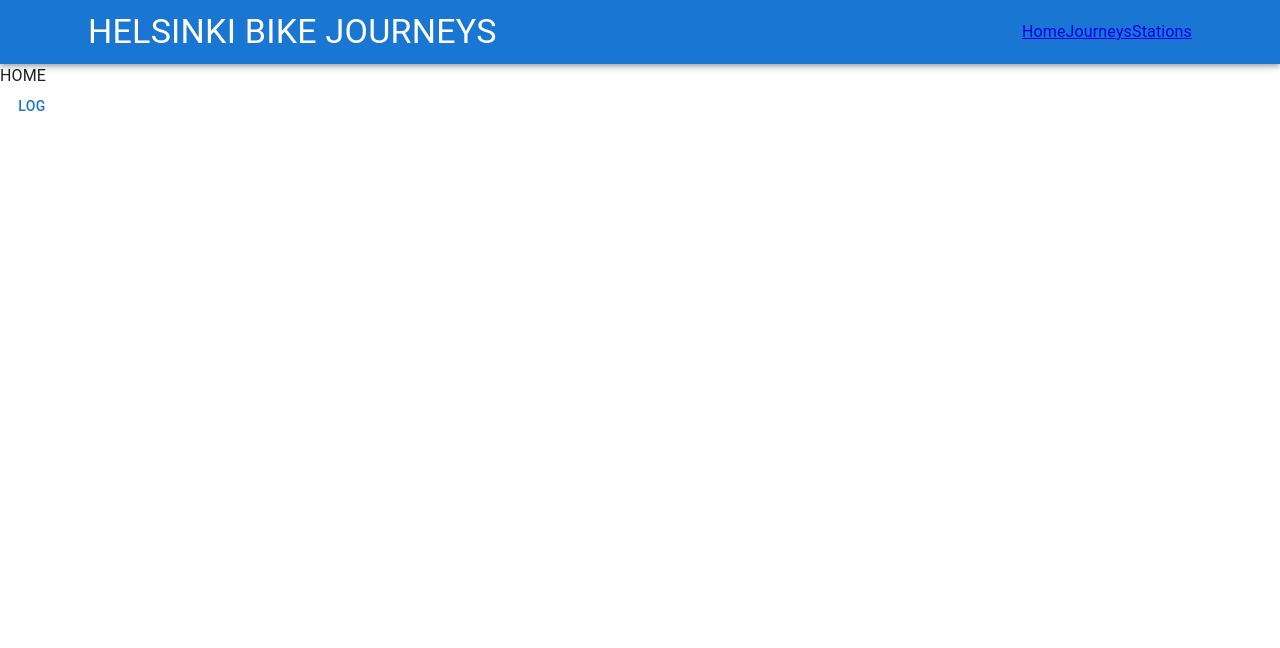
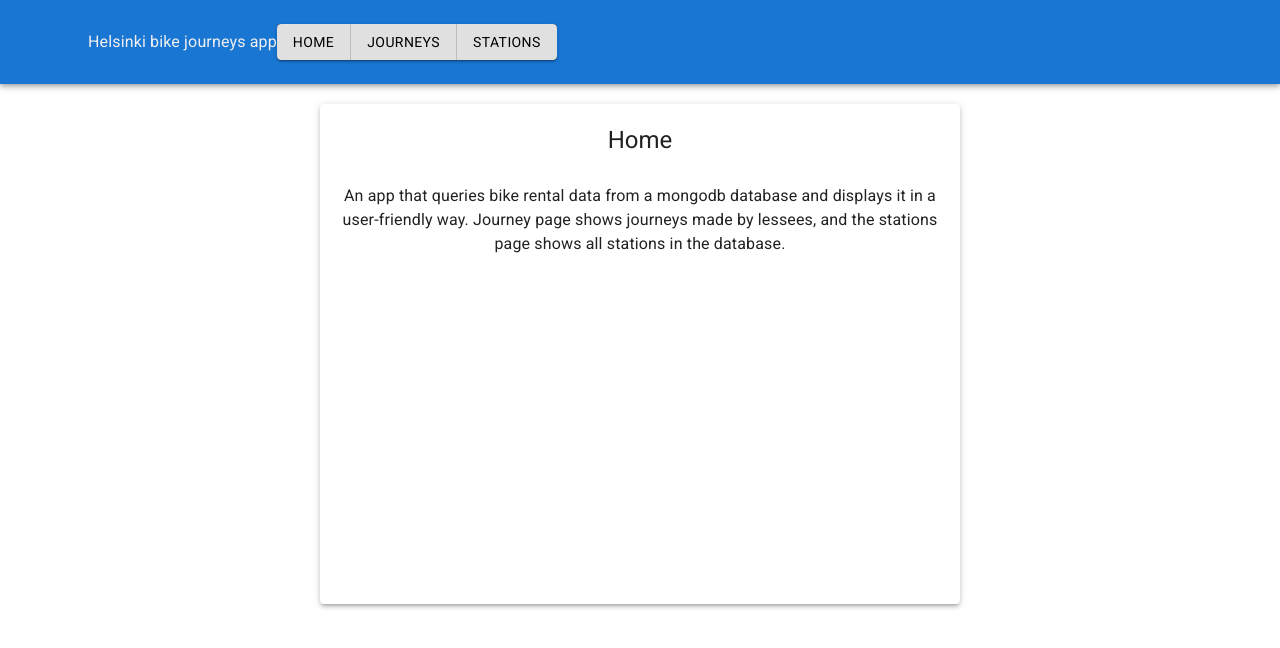
Before and after one commit to cjuto002-xamk/Helsinki-city-bike-app, a React (Create React App) app in the folder client/: page / in a window 1280 px wide. Shown: the top 648 px of the page. Built offline with nearby package versions, Linux system fonts and the light colour scheme.

Commit message:
Styling for Header and Home

```diff
--- a/client/src/App.tsx
+++ b/client/src/App.tsx
@@ -5,6 +5,7 @@
 import JourneyList from './components/JourneyList';
 import StationList from './components/StationList';
 import Home from './components/Home';
+import "@fontsource/roboto";
 
 const App : React.FC = () : React.ReactElement => {
   return (
--- a/client/src/components/Header.tsx
+++ b/client/src/components/Header.tsx
@@ -1,27 +1,32 @@
 import React from 'react'
-import { AppBar, ButtonGroup, Container, CssBaseline, Toolbar, Typography } from '@mui/material';
+import { AppBar, Button, ButtonGroup, Container, CssBaseline, Toolbar, Typography } from '@mui/material';
 import { Link } from "react-router-dom";
+import "../styles/styles.css"
 
 const Header : React.FC = () : React.ReactElement => {
-
-  const buttons = [
-      <div>
-        <Link to="/" key={1}>Home</Link>
-        <Link to="/journeys" key={2}>Journeys</Link>
-        <Link to="/stations" key={3}>Stations</Link>
-      </div>
-  ];
 
   return (
     <>
     <CssBaseline />
-    <AppBar position='static'>
+    <AppBar position='static' className='appBar'>
       <Container>
         <Toolbar>
-          <Typography variant="h4" component="div" sx={{ flexGrow: 2 }}>HELSINKI BIKE JOURNEYS</Typography>
+          <Typography className='header'>Helsinki bike journeys app</Typography>
 
-          <ButtonGroup size="large" aria-label="large button group" color='secondary'>
-            {buttons}
+          <ButtonGroup variant="contained" aria-label="outlined primary button group" color='inherit' className='nav'>
+
+            <Button>
+              <Link to="/">Home</Link>
+            </Button>
+
+            <Button>
+              <Link to="/journeys">Journeys</Link>
+            </Button>
+
+            <Button>
+            <Link to="/stations">Stations</Link>
+            </Button>
+
           </ButtonGroup>
 
         </Toolbar>
--- a/client/src/components/Home.tsx
+++ b/client/src/components/Home.tsx
@@ -1,16 +1,21 @@
-import React, { useContext } from 'react'
-import { Button, Typography } from '@mui/material';
-import { JourneyContext } from '../context/JourneysContext';
+import React from 'react'
+import { Box, Paper, Typography } from '@mui/material';
+import "../styles/styles.css"
 
 
 const Home : React.FC = () : React.ReactElement => {
 
-    const { apiData } = useContext(JourneyContext)
-
     return (
         <>
-        <Typography>HOME</Typography>
-        <Button onClick={() => console.log(apiData)}>LOG</Button>
+        <Box>
+            <Paper elevation={3} className='paper'>
+                <Typography variant="h5" component="h2" gutterBottom className='text'>Home</Typography>
+                <Typography variant="body1" component="p" gutterBottom className='text'>
+                    An app that queries bike rental data from a mongodb database and displays it in a user-friendly way.
+                    Journey page shows journeys made by lessees, and the stations page shows all stations in the database.
+                </Typography>
+            </Paper>
+        </Box>
         </>
     )
 }
--- /dev/null
+++ b/client/src/styles/styles.css
@@ -0,0 +1,49 @@
+/* Header styling */
+.appBar{
+    background-color: #333;
+    color: #FFF;
+    margin: auto;
+    padding: 10px;
+}
+.header {
+    color: rgb(240, 240, 240);
+    font-size: 2.5em;
+    margin: auto;
+    padding: 0;
+    font-family: "Roboto";
+}
+.nav {
+    background-color: #333;
+    overflow: hidden;
+}
+a {
+    color: #000;
+    text-decoration: none;
+}
+a:visited {
+    color: #000;
+}
+
+/* Home styling */
+.home {
+    background-color: #333;
+    color: #FFF;
+    margin: auto;
+    padding: 10px;
+    font-family: "Roboto";
+}
+.paper{
+    background-color: #333;
+    color: rgb(240, 240, 240);
+    margin: auto;
+    margin-top: 20px;
+    padding: 10px;
+    width: 50%;
+    min-height: 500px;
+    font-family: "Roboto";
+}
+.text{
+    margin: auto;
+    padding: 10px;
+    text-align: center;
+}
```
